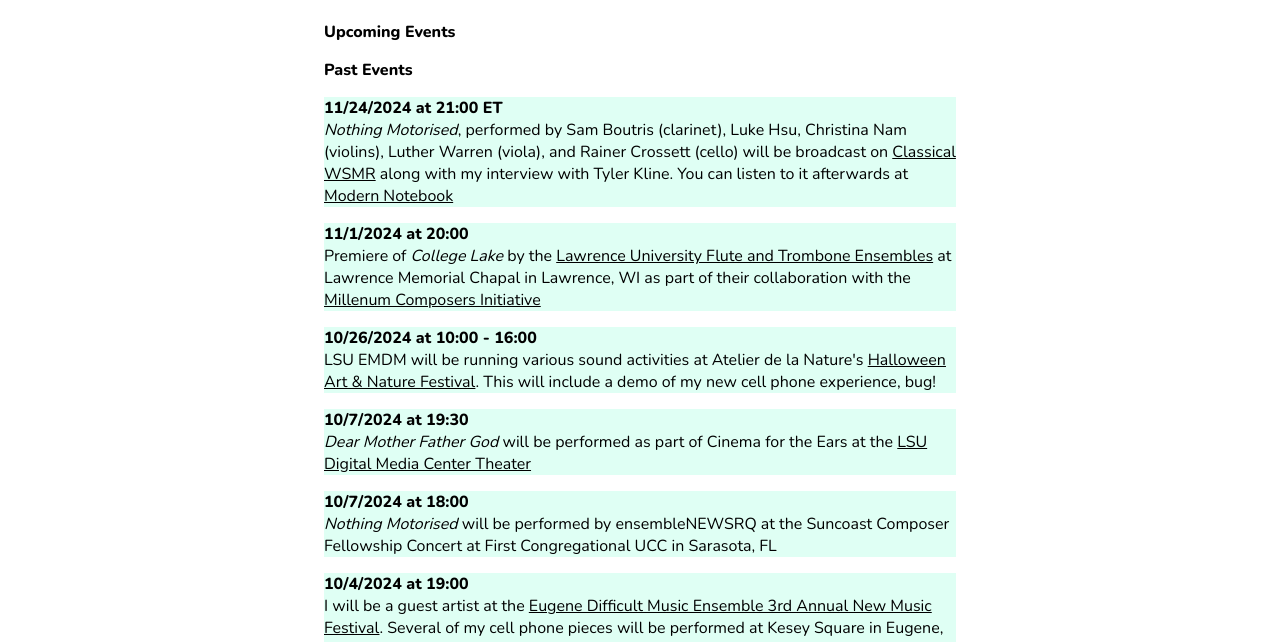
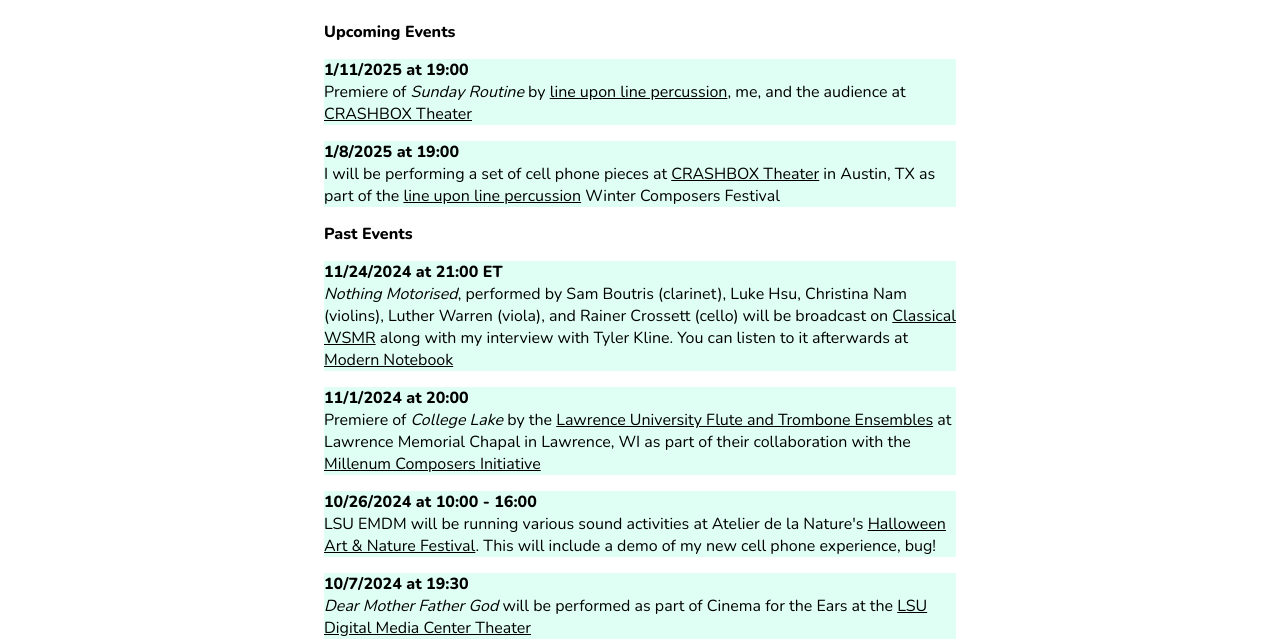
Before and after one commit to tmnash4/treyaNash, a plain HTML site: page calendar.html in a window 1280 px wide. Shown: the part 132-774 px from the top of the page. Drawn offline with nearby package versions, Linux system fonts and the light colour scheme.

Commit message:
Update calendar.html

```diff
--- a/calendar.html
+++ b/calendar.html
@@ -99,7 +99,13 @@
 // entry.div.innerHTML = ("<b>" + entry.date.toLocaleDateString() + "</b>" + "<br>"+ entry.piece + " will be performed at the " + entry.event + " at " + entry.venue)
 // entry.addEventToDOM()
 
+let lul = new Entry(new Date(2025, 0, 11), "19:00", "<a href=https://www.lineuponlinepercussion.org/>line upon line percussion</a>", "<a href=https://rudemechs.com/crashbox/>CRASHBOX Theater</a>", "<i>Sunday Routine</i>")
+lul.div.innerHTML = `<b>${lul.date.toLocaleDateString()} at ${lul.eventTime}</b><br>Premiere of ${lul.piece} by ${lul.event}, me, and the audience at ${lul.venue}`
+lul.addEventToDOM()
 
+let lulSolo = new Entry(new Date(2025, 0, 8), "19:00", "<a href=https://www.lineuponlinepercussion.org/>line upon line percussion</a> Winter Composers Festival", "<a href=https://rudemechs.com/crashbox/>CRASHBOX Theater</a>", "a set of cell phone pieces")
+lulSolo.div.innerHTML = `<b>${lulSolo.date.toLocaleDateString()} at ${lulSolo.eventTime}</b><br>I will be performing ${lulSolo.piece} at ${lulSolo.venue} in Austin, TX as part of the ${lulSolo.event}`
+lulSolo.addEventToDOM()
 
 let radio = new Entry(new Date(2024, 10, 24), "21:00 ET", "Interview with Tyler Kline", "<a href=https://wusf.org/classical>Classical WSMR</a>", "Nothing Motorised", "ensembleNEWSRQ", "Sam Boutris (clarinet), Luke Hsu, Christina Nam (violins), Luther Warren (viola), and Rainer Crossett (cello)")
 radio.div.innerHTML = `<b>${radio.date.toLocaleDateString()} at ${radio.eventTime}</b><br><i>${radio.piece}</i>, performed by ${radio.performers} will be broadcast on ${radio.venue} along with my interview with Tyler Kline. You can listen to it afterwards at <a href=https://www.modernnotebook.org/>Modern Notebook</a>`
```
